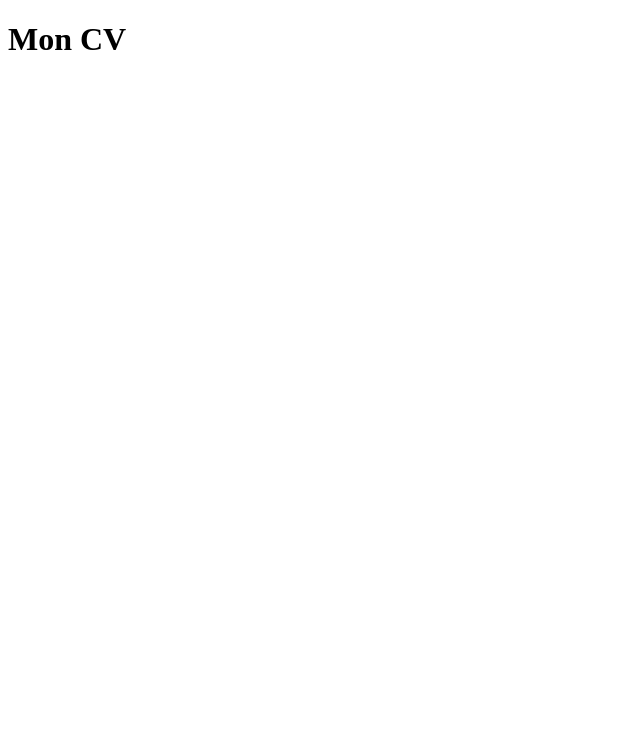
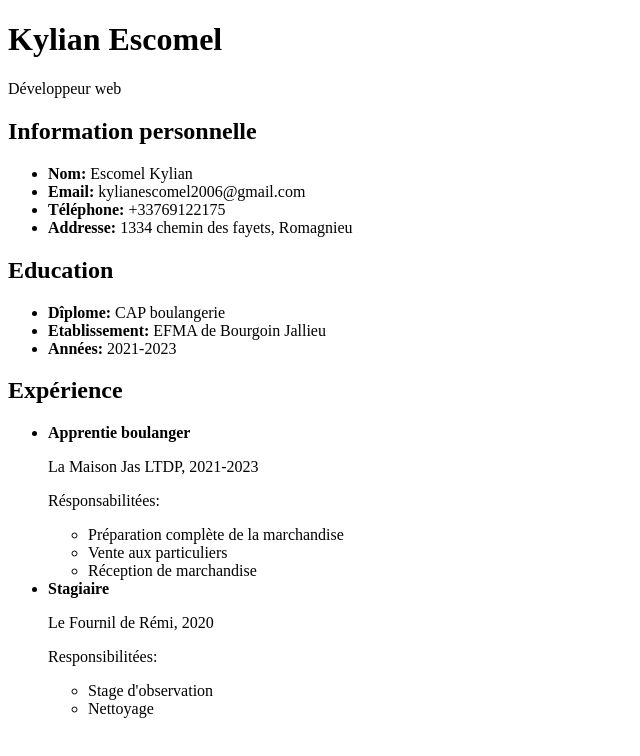
Before and after one commit to KYLS38/CV-Kylian, a plain HTML site: page index.html in a window 1280 px wide. Shown: the whole page, without its empty margins (0-640 px from the left). Drawn offline with Linux system fonts and the light colour scheme.

Commit message:
added information, needs the color, the form and the picture

```diff
--- a/index.html
+++ b/index.html
@@ -3,9 +3,56 @@
 <head>
     <meta charset="UTF-8">
     <meta name="viewport" content="width=device-width, initial-scale=1.0">
-    <title>Document</title>
+    <title>Mon CV</title>
+    <link rel="stylesheet" href="style.css">
 </head>
 <body>
-    <h1>Mon CV</h1>
+    <div class="container">
+        <header>
+            <h1>Kylian Escomel</h1>
+            <p>Développeur web</p>
+        </header>
+        <section class="personal-info">
+            <h2>Information personnelle</h2>
+            <ul>
+                <li><strong>Nom:</strong> Escomel Kylian</li>
+                <li><strong>Email:</strong> kylianescomel2006@gmail.com</li>
+                <li><strong>Téléphone:</strong> +33769122175</li>
+                <li><strong>Addresse:</strong> 1334 chemin des fayets, Romagnieu</li>
+            </ul>
+        </section>
+        <section class="education">
+            <h2>Education</h2>
+            <ul>
+                <li><strong>Dîplome:</strong> CAP boulangerie</li>
+                <li><strong>Etablissement:</strong> EFMA de Bourgoin Jallieu</li>
+                <li><strong>Années:</strong> 2021-2023</li>
+            </ul>
+        </section>
+        <section class="experience">
+            <h2>Expérience</h2>
+            <ul>
+                <li>
+                    <strong>Apprentie boulanger</strong>
+                    <p>La Maison Jas LTDP, 2021-2023</p>
+                    <p>Résponsabilitées:</p>
+                    <ul>
+                        <li>Préparation complète de la marchandise</li>
+                        <li>Vente aux particuliers</li>
+                        <li>Réception de marchandise</li>
+                    </ul>
+                </li>
+                <li>
+                    <strong>Stagiaire</strong>
+                    <p>Le Fournil de Rémi, 2020 </p>
+                    <p>Responsibilitées:</p>
+                    <ul>
+                        <li>Stage d'observation</li>
+                        <li>Nettoyage</li>
+                    </ul>
+                </li>
+            </ul>
+        </section>
+    </div>
 </body>
 </html>
```
